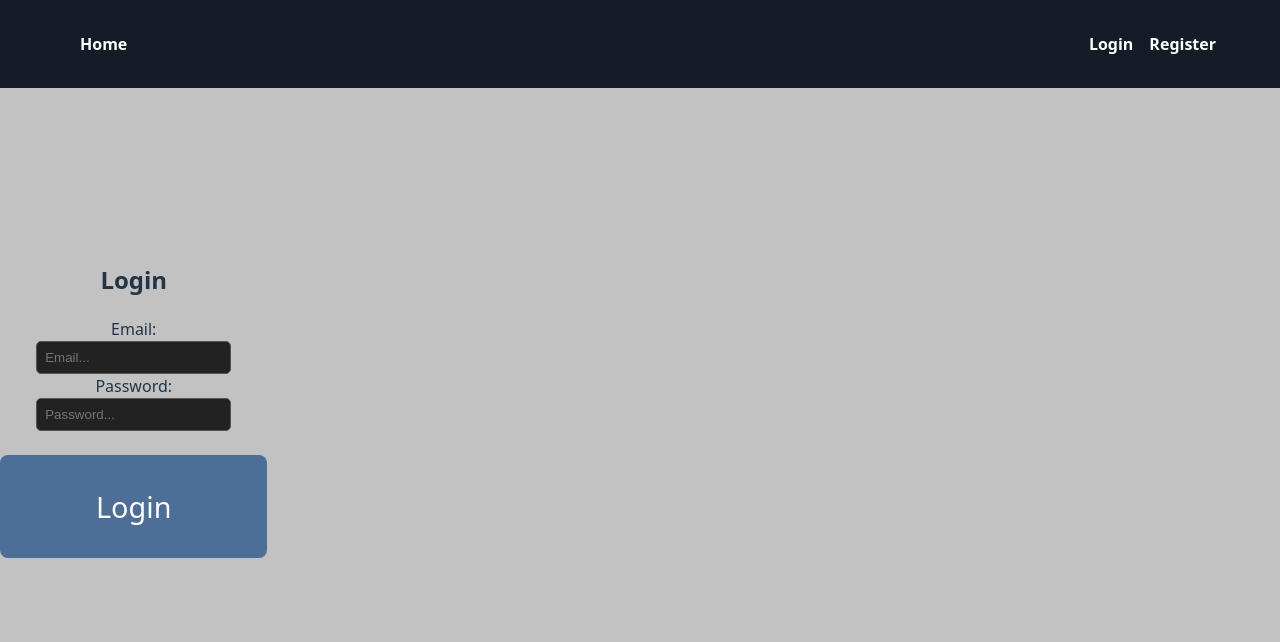
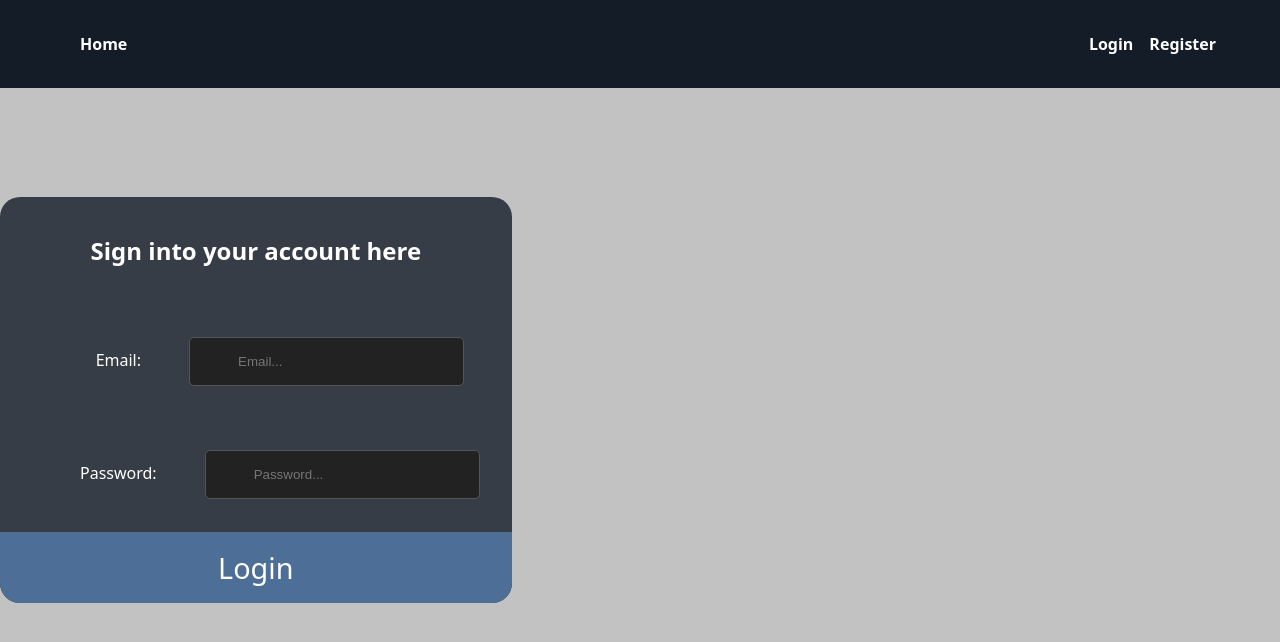
Before and after one commit to TyLou28/Application-Tracker, a React (Vite) app in the folder frontend/frontend/: page /login in a window 1280 px wide. Shown: the top 642 px of the page. Built offline with nearby package versions, Linux system fonts and the light colour scheme.

Commit message:
modified html form for login

```diff
--- a/frontend/frontend/src/pages/Login.jsx
+++ b/frontend/frontend/src/pages/Login.jsx
@@ -1,4 +1,5 @@
 import React, { use, useState } from "react";
+import '../styles/login.css'
 
 export default function Login() {
 
@@ -54,7 +55,8 @@ export default function Login() {
     };
 
     return (
-        <div>
+        <div className="form-container">
+            <div className="form-wrapper">
                 {error && (
                     <div style={{ color: "red" }}>
                         {Object.keys(error).map((field, index) => (
@@ -64,19 +66,26 @@ export default function Login() {
                 )}
 
                 {successMsg && <p style={{ color: "green" }}>{successMsg}</p>}
-            <h2> Login </h2>
+                <header className="form-head">
+                    <h2> Sign into your account here </h2>
+                </header>
                 <form>
-                <label>Email:</label><br/>
+                    <div className="email-form">
+                    <label>Email:</label>
                         <input type="email" name="email" value={formData.email}
                         placeholder="Email..."
-                onChange={(e) => setFormData({ ...formData, [e.target.name]: e.target.value })}></input><br />
-                <label>Password:</label><br/>
+                        onChange={(e) => setFormData({ ...formData, [e.target.name]: e.target.value })}></input>
+                    </div>
+                    <div className="password-form">
+                        <label>Password:</label>
                         <input type="password" name="password" value={formData.password}
                         placeholder="Password..."
-                onChange={(e) => setFormData({ ...formData, [e.target.name]: e.target.value })}></input><br />
-                <br />
-                <button type="submit" disabled={isLoading} onClick={loginUser}>Login</button><br />
+                        onChange={(e) => setFormData({ ...formData, [e.target.name]: e.target.value })}></input>
+                    </div>
+
+                    <button type="submit" disabled={isLoading} onClick={loginUser}>Login</button>
                 </form>
+            </div>
         </div>
     )
 }
```
Lines whose indentation alone changed are shown as unchanged.
